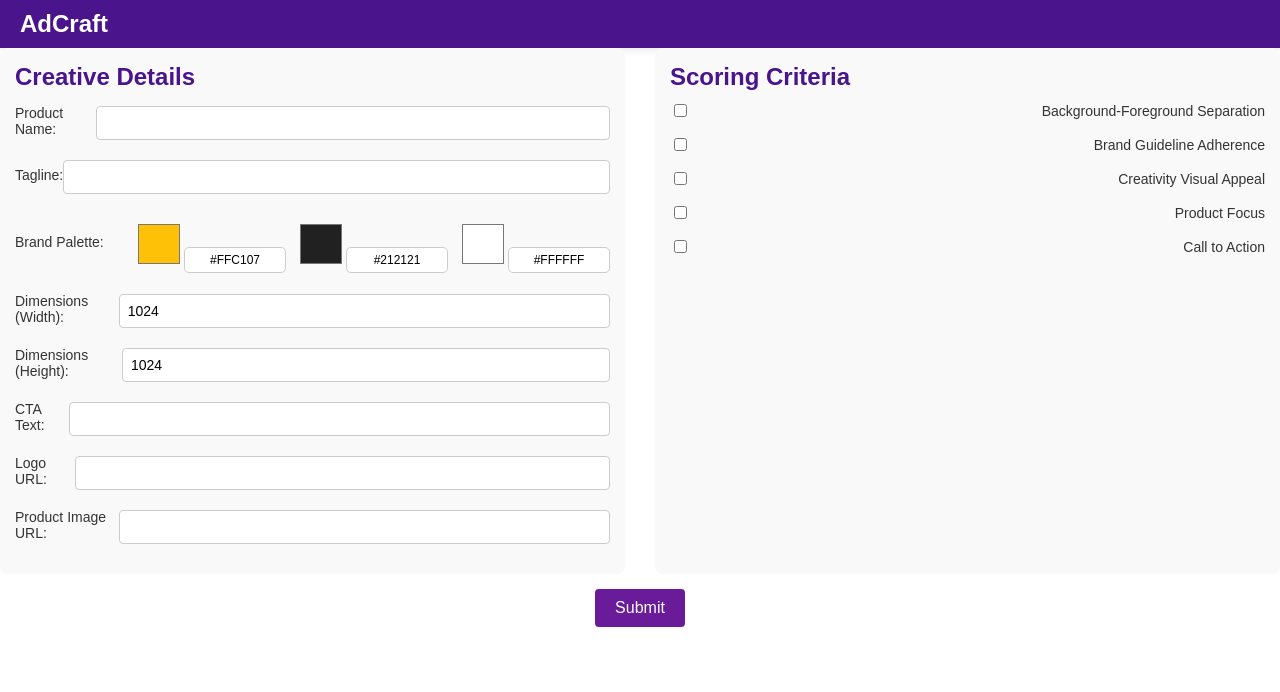
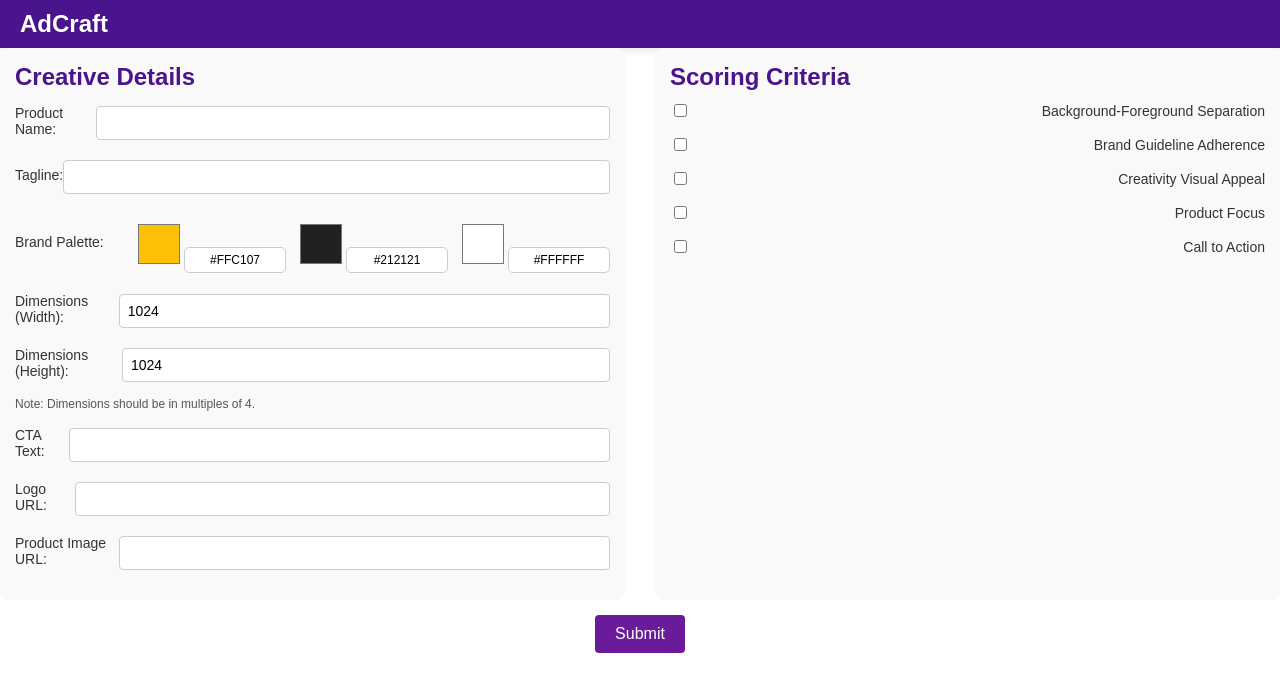
Before and after one commit to whysumedh/os-hack, a React (Create React App) app: page / in a window 1280 px wide. Shown: the top 692 px of the page. Built offline with nearby package versions, Linux system fonts and the light colour scheme.

Commit message:
Update CreativeDetailsForm.jsx

```diff
--- a/src/components/CreativeDetailsForm.jsx
+++ b/src/components/CreativeDetailsForm.jsx
@@ -65,6 +65,9 @@ const CreativeDetailsForm = ({ formData, handleInputChange, handleArrayChange })
           onChange={handleInputChange}
         />
       </label>
+      <p style={{ fontSize: "12px", color: "#555", marginTop: "8px" }}>
+      Note: Dimensions should be in multiples of 4.
+      </p>
 
       {/* CTA Text */}
       <label>
```
